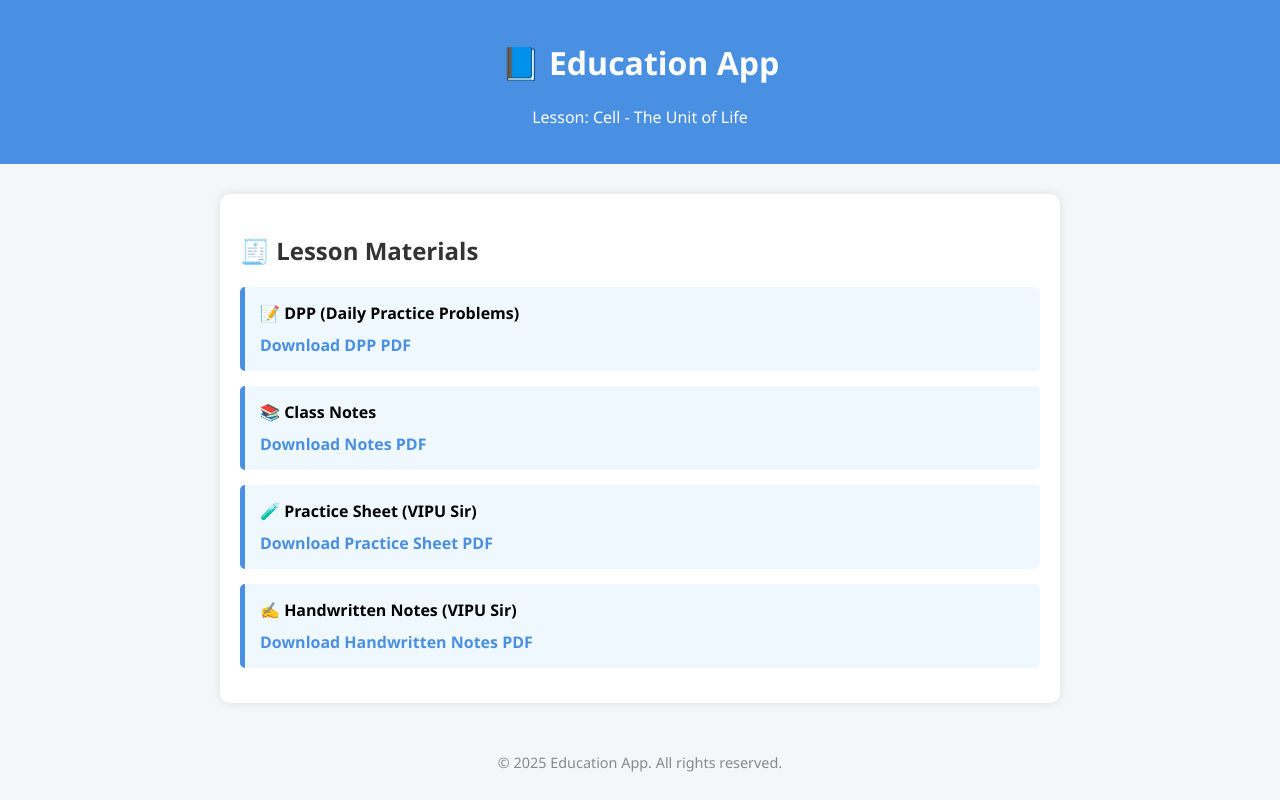
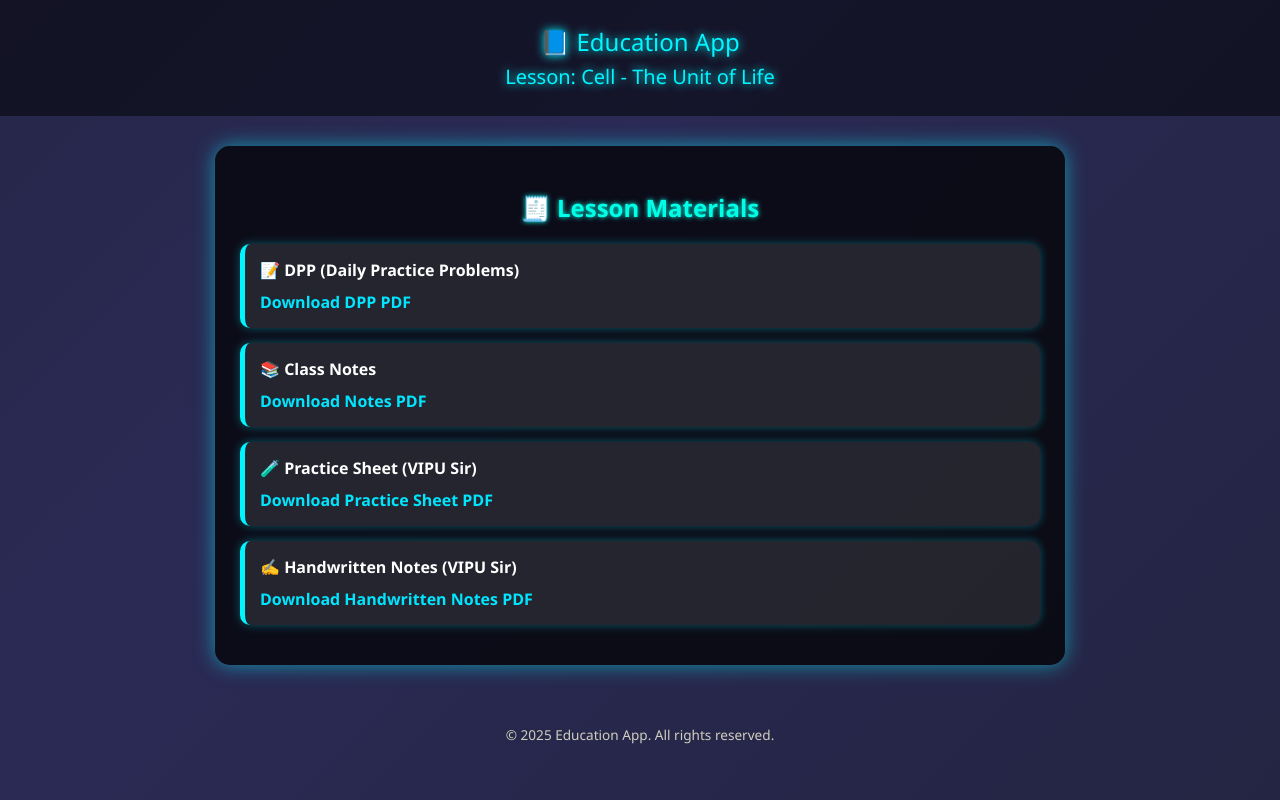
Before and after one commit to LordPrithvi/NOTES, a plain HTML site: page index.html in a window 1280 px wide. Drawn offline with Linux system fonts and the light colour scheme.

Commit message:
Update index.html

```diff
--- a/index.html
+++ b/index.html
@@ -3,62 +3,89 @@
 <head>
   <meta charset="UTF-8" />
   <meta name="viewport" content="width=device-width, initial-scale=1" />
-  <title>Education App - Lesson: Cell - The Unit of Life</title>
+  <title>Education App - Cell: The Unit of Life</title>
   <style>
+    /* Neon Gradient Background Animation */
     body {
-      font-family: 'Segoe UI', sans-serif;
-      background-color: #f4f6f8;
       margin: 0;
       padding: 0;
+      font-family: 'Segoe UI', sans-serif;
+      color: white;
+      background: linear-gradient(-45deg, #1e1e2f, #2a2a55, #1e1e2f, #2a2a55);
+      background-size: 400% 400%;
+      animation: neonBG 15s ease infinite;
     }
+
+    @keyframes neonBG {
+      0% {background-position: 0% 50%;}
+      50% {background-position: 100% 50%;}
+      100% {background-position: 0% 50%;}
+    }
+
     header {
-      background-color: #4a90e2;
-      color: white;
-      padding: 20px;
+      background: rgba(0, 0, 0, 0.5);
+      padding: 25px;
       text-align: center;
+      font-size: 1.5em;
+      color: #00f5ff;
+      text-shadow: 0 0 10px #00f5ff;
     }
+
     .container {
       max-width: 800px;
       margin: 30px auto;
-      background: white;
-      padding: 20px;
-      border-radius: 10px;
-      box-shadow: 0 0 10px rgba(0,0,0,0.1);
+      background: rgba(0, 0, 0, 0.7);
+      padding: 25px;
+      border-radius: 15px;
+      box-shadow: 0 0 20px #00f5ff88;
     }
+
     h2 {
-      color: #333;
+      text-align: center;
+      color: #00ffe7;
+      text-shadow: 0 0 5px #00ffe7;
     }
+
     .card {
-      background: #f0f8ff;
-      border-left: 5px solid #4a90e2;
+      background: rgba(255, 255, 255, 0.1);
+      border-left: 5px solid #00f5ff;
       padding: 15px;
       margin: 15px 0;
-      border-radius: 5px;
+      border-radius: 10px;
+      box-shadow: 0 0 10px #00f5ff55;
     }
+
     .card p {
       margin: 0 0 10px;
       font-weight: bold;
+      color: #ffffff;
     }
+
     .card a {
       text-decoration: none;
-      color: #4a90e2;
+      color: #00e6ff;
       font-weight: bold;
     }
+
     .card a:hover {
       text-decoration: underline;
+      color: #00ffe0;
     }
+
     footer {
       text-align: center;
-      color: #888;
+      color: #ccc;
+      margin-top: 40px;
       padding: 20px;
-      font-size: 0.9em;
+      font-size: 0.85em;
+      text-shadow: 0 0 2px #333;
     }
   </style>
 </head>
 <body>
   <header>
-    <h1>📘 Education App</h1>
-    <p>Lesson: Cell - The Unit of Life</p>
+    📘 Education App <br />
+    <small>Lesson: Cell - The Unit of Life</small>
   </header>
 
   <div class="container">
```
